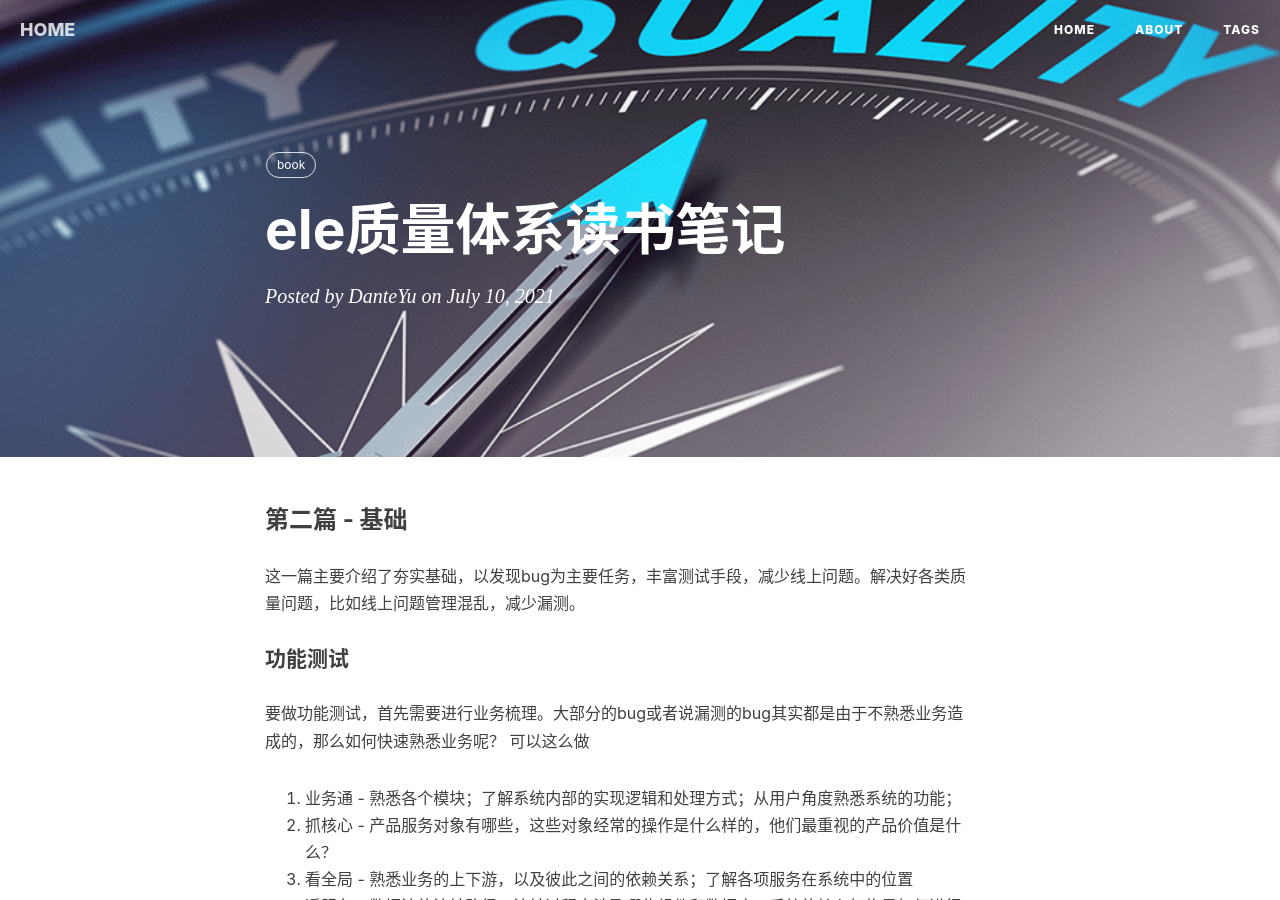
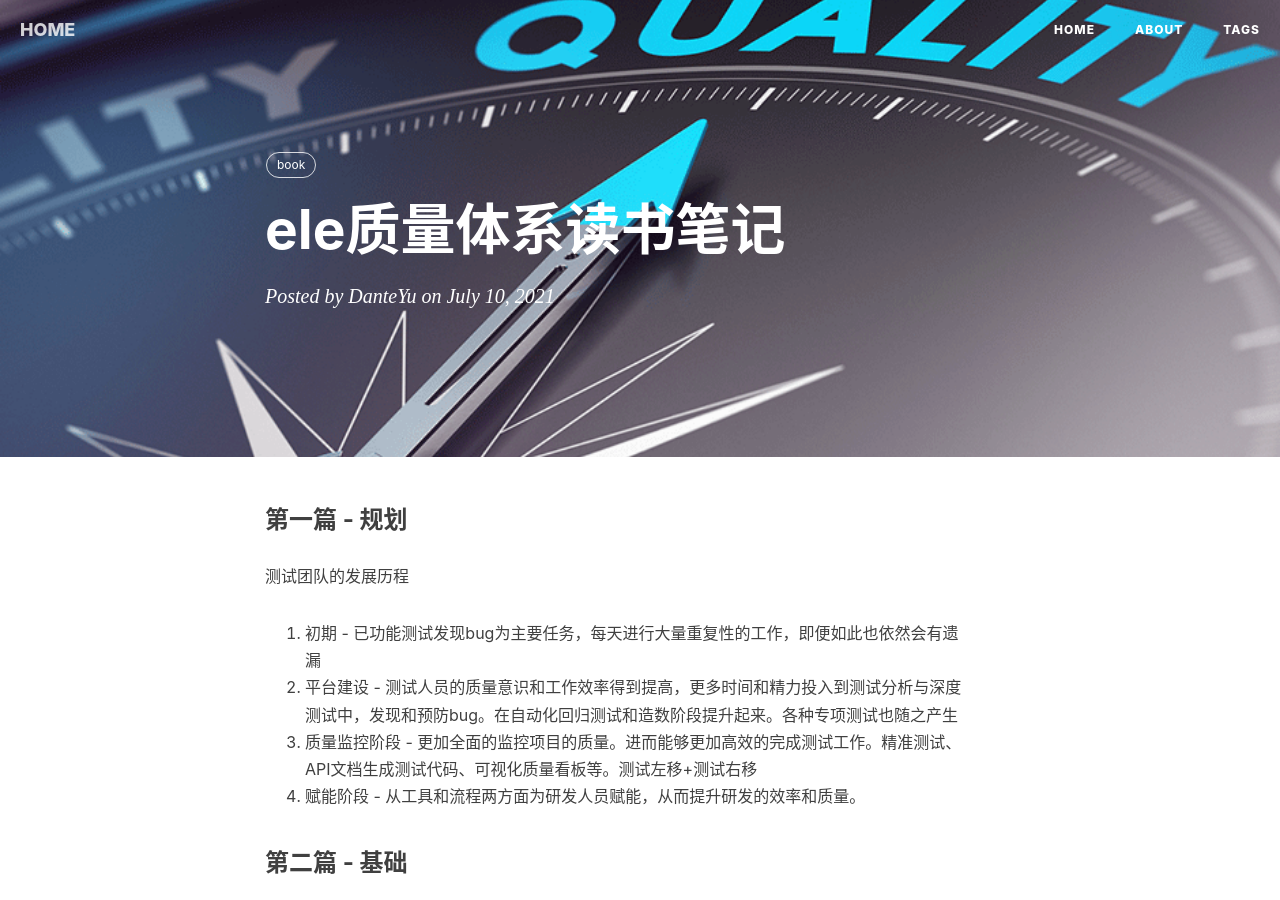
Before and after one commit to DanteYu/DanteYu.github.io, a Jekyll site: the page built from _posts/2021-07-10-ele质量体系搭建读书笔记.markdown, in a window 1280 px wide and 900 px high. Built offline with Jekyll 4.4.1, drawn with Linux system fonts in a browser that asks for light colours; nearby versions of some CDN libraries; comment, search, counter and statistics services are not loaded.

Commit message:
update artcile

```diff
--- a/_posts/2021-07-10-ele质量体系搭建读书笔记.markdown
+++ b/_posts/2021-07-10-ele质量体系搭建读书笔记.markdown
@@ -7,6 +7,14 @@ author:     DanteYu
 tags:
     - book
 ---
+
+### 第一篇 - 规划
+
+测试团队的发展历程
+1. 初期 - 已功能测试发现bug为主要任务，每天进行大量重复性的工作，即便如此也依然会有遗漏
+2. 平台建设 - 测试人员的质量意识和工作效率得到提高，更多时间和精力投入到测试分析与深度测试中，发现和预防bug。在自动化回归测试和造数阶段提升起来。各种专项测试也随之产生
+3. 质量监控阶段 - 更加全面的监控项目的质量。进而能够更加高效的完成测试工作。精准测试、API文档生成测试代码、可视化质量看板等。测试左移+测试右移
+4. 赋能阶段 - 从工具和流程两方面为研发人员赋能，从而提升研发的效率和质量。
 
 ### 第二篇 - 基础
 
```
